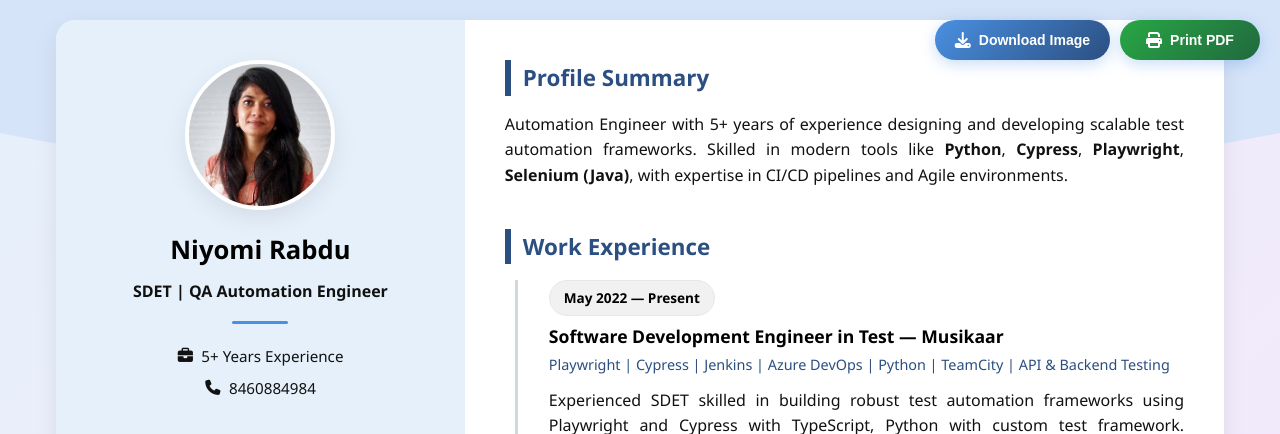
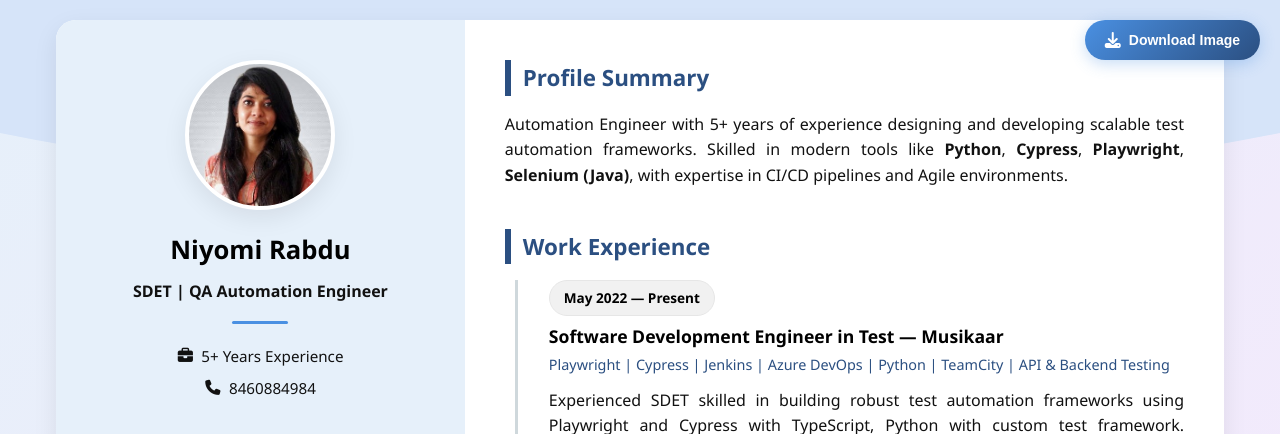
Before and after one commit to niyomirabdu/resume-website, a plain HTML site: page index.html in a window 1280 px wide. Shown: the top 434 px of the page. Drawn offline with nearby package versions, Linux system fonts and the light colour scheme.

Commit message:
remove print PDF button

```diff
--- a/index.html
+++ b/index.html
@@ -959,10 +959,10 @@
       <i class="fas fa-download"></i>
       Download Image
     </button>
-    <button class="download-btn" id="printResume" style="background: linear-gradient(135deg, #28a745 0%, #20693e 100%);">
+    <!-- <button class="download-btn" id="printResume" style="background: linear-gradient(135deg, #28a745 0%, #20693e 100%);">
       <i class="fas fa-print"></i>
       Print PDF
-    </button>
+    </button> -->
   </div>
 
   <main class="wrap" id="resume">
```
